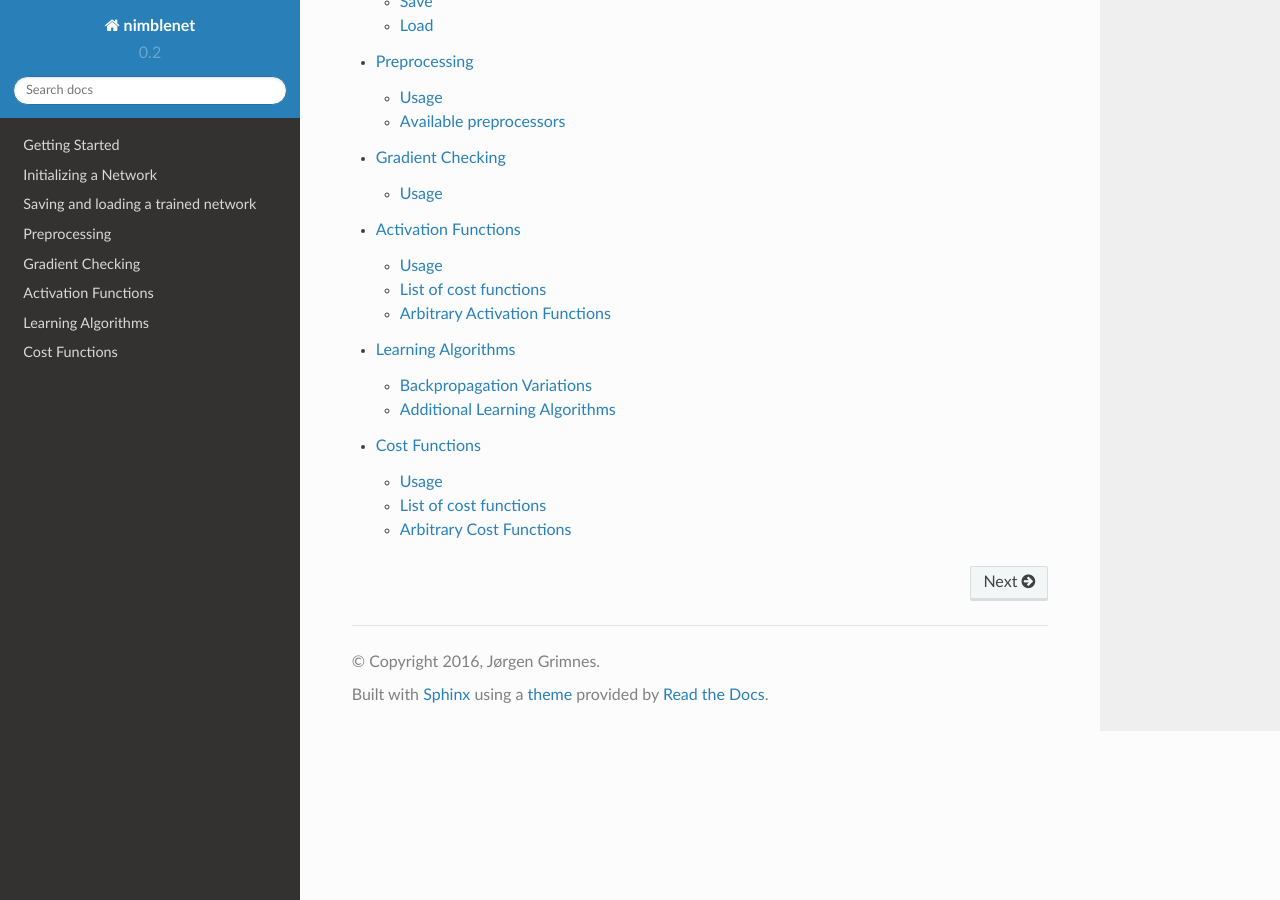
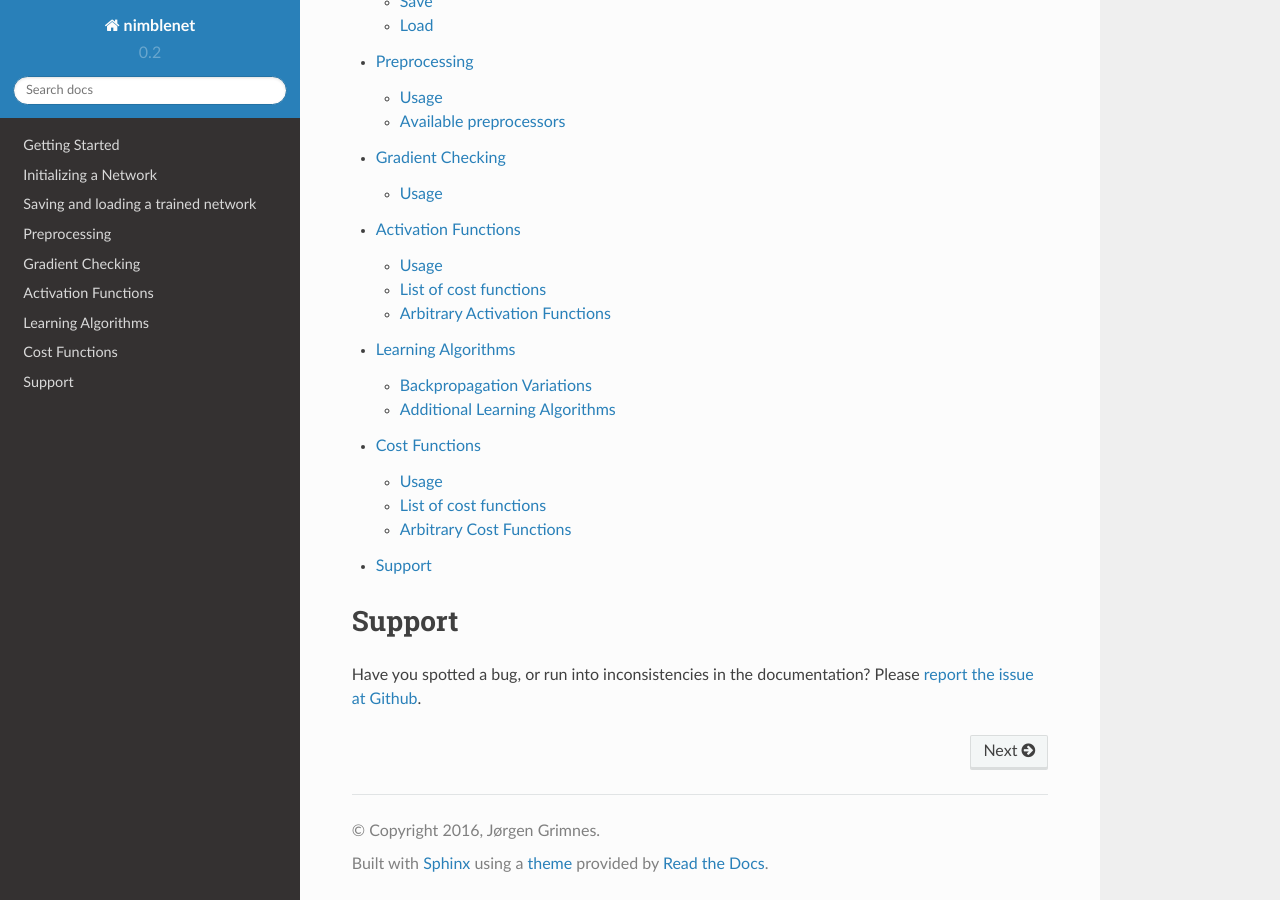
Before and after one commit to jorgenkg/python-neural-network, a Sphinx documentation site: the page built from docs/source/index.rst, in a window 1280 px wide and 900 px high, scrolled down 1148 px. Built offline with Sphinx 7.4.7 and the Read the Docs theme 2.0.0, drawn with Linux system fonts in a browser that asks for light colours.

Commit message:
Updated the documentation pages to ask for issues being reported as Github Issues

```diff
--- a/docs/source/index.rst
+++ b/docs/source/index.rst
@@ -41,3 +41,9 @@ Content
    activation_functions
    learning_algorithms
    cost_functions
+   support
+
+
+Support
+==================
+Have you spotted a bug, or run into inconsistencies in the documentation? Please `report the issue at Github <https://github.com/jorgenkg/python-neural-network/issues>`_.
--- /dev/null
+++ b/docs/source/support.rst
@@ -0,0 +1,4 @@
+Support
+==================
+
+Have you spotted a bug, or run into inconsistencies in the documentation? Please `report the issue at Github <https://github.com/jorgenkg/python-neural-network/issues>`_.
```
